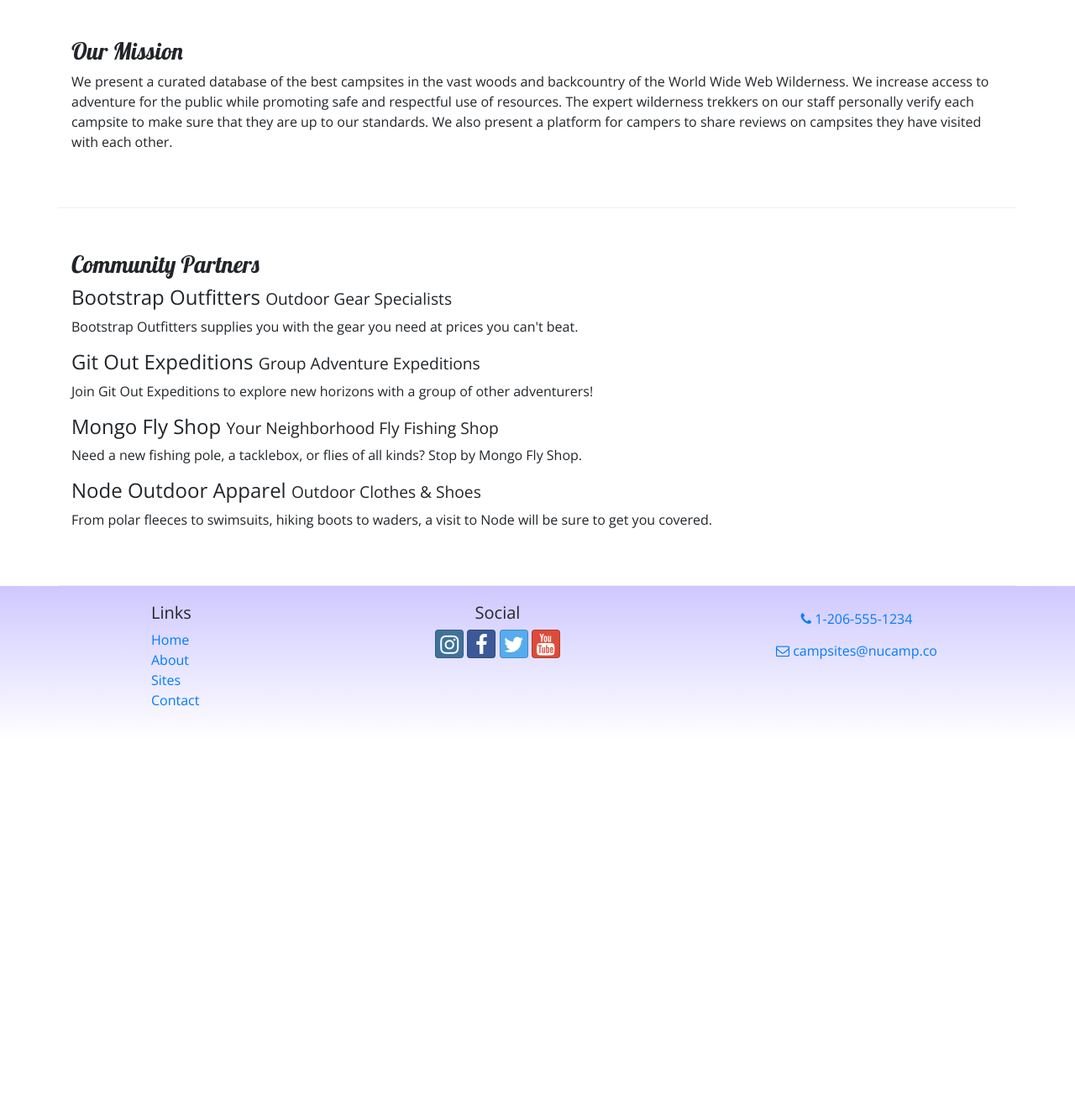
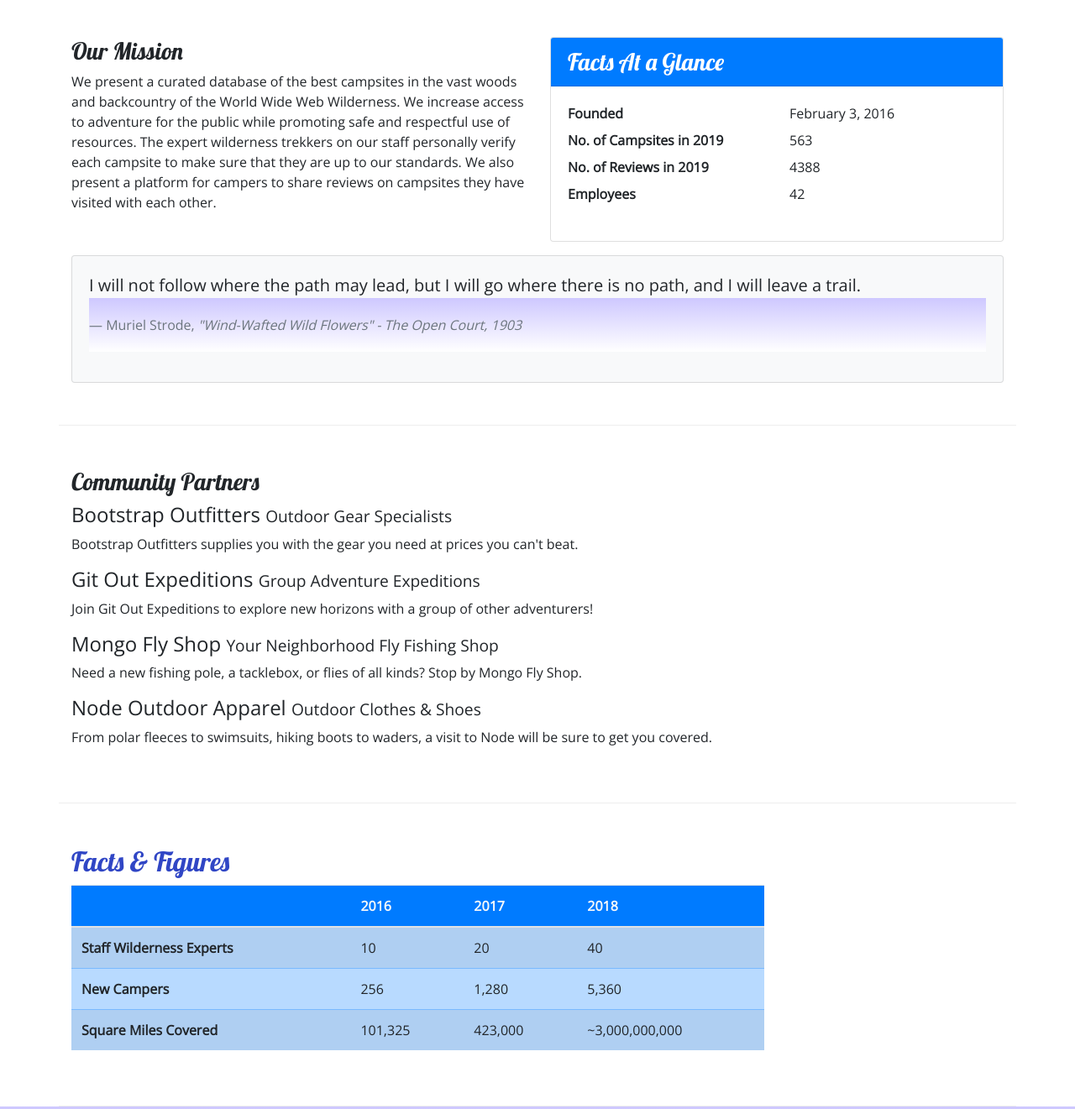
Before and after one commit to nikkiefranklin/git-test, a website: page aboutus.html in a window 1280 px wide. Shown: the part 360-1681 px from the top of the page at 84% size. Before the commit the page ends 1242 px from the top, so only its background shows below. Drawn offline with nearby package versions, Linux system fonts and the light colour scheme.

Commit message:
Tables and Cards

```diff
--- a/aboutus.html
+++ b/aboutus.html
@@ -33,10 +33,14 @@
             </button>
             <div class="collapse navbar-collapse" id="nucampNavbar">
                 <ul class="navbar-nav">
-            <li class="nav-item"><a class="nav-link" href="index.html"><span class="fa fa-home fa-lg"></span> Home</a></li>
-            <li class="nav-item active"><a class="nav-link" href="#"><span class="fa fa-info fa-lg"></span> About</a></li>
-            <li class="nav-item"><a class="nav-link" href="#"><span class="fa fa-list fa-lg"></span> Sites</a></li>
-            <li class="nav-item"><a class="nav-link" href="contactus.html"><span class="fa fa-address-card fa-lg"></span> Contact</a></li>
+                    <li class="nav-item"><a class="nav-link" href="index.html"><span class="fa fa-home fa-lg"></span>
+                            Home</a></li>
+                    <li class="nav-item active"><a class="nav-link" href="#"><span class="fa fa-info fa-lg"></span>
+                            About</a></li>
+                    <li class="nav-item"><a class="nav-link" href="#"><span class="fa fa-list fa-lg"></span> Sites</a>
+                    </li>
+                    <li class="nav-item"><a class="nav-link" href="contactus.html"><span
+                                class="fa fa-address-card fa-lg"></span> Contact</a></li>
                 </ul>
             </div>
         </div>
@@ -55,13 +59,43 @@
         </div>
 
         <div class="row row-content">
-            <div class="col sm-6">
+            <div class="col-sm-6">
                 <h3>Our Mission</h3>
                 <p>We present a curated database of the best campsites in the vast woods and backcountry of the World
                     Wide Web Wilderness. We increase access to adventure for the public while promoting safe and
                     respectful use of resources. The expert wilderness trekkers on our staff personally verify each
                     campsite to make sure that they are up to our standards. We also present a platform for campers to
                     share reviews on campsites they have visited with each other.</p>
+            </div>
+            <div class="col-sm-6">
+                <div class="card">
+                    <h3 class="card-header bg-primary text-white">Facts At a Glance</h3>
+                    <div class="card-body">
+                        <dl class="row">
+                            <dt class="col-6">Founded</dt>
+                            <dd class="col-6">February 3, 2016</dd>
+                            <dt class="col-6">No. of Campsites in 2019</dt>
+                            <dd class="col-6">563</dd>
+                            <dt class="col-6">No. of Reviews in 2019</dt>
+                            <dd class="col-6">4388</dd>
+                            <dt class="col-6">Employees</dt>
+                            <dd class="col-6">42</dd>
+                        </dl>
+                    </div>
+                </div>
+            </div>
+            <div class="col">
+                <div class="card bg-light mt-3">
+                    <blockquote class="blockquote card-body">
+                        <p class="mb-0">I will not follow where the path may lead, but I will go where there is no path,
+                            and I will leave a trail.</p>
+                        <footer class="blockquote-footer">Muriel Strode,
+                            <cite title="Source Title">"Wind-Wafted Wild Flowers" -
+                                The Open Court, 1903
+                            </cite>
+                        </footer>
+                    </blockquote>
+                </div>
             </div>
         </div>
 
@@ -83,11 +117,49 @@
                     sure to get you covered.</p>
             </div>
         </div>
+
+        <div class="row row-content">
+            <div class="col-sm-9">
+                <h2>Facts &amp; Figures</h2>
+                <div class="table-responsive">
+                    <table class="table table-striped">
+                        <thead>
+                            <tr class="bg-primary text-light">
+                                <th></th>
+                                <th>2016</th>
+                                <th>2017</th>
+                                <th>2018</th>
+                            </tr>
+                        </thead>
+                        <tbody class="table-primary">
+                            <tr>
+                                <th>Staff Wilderness Experts</th>
+                                <td>10</td>
+                                <td>20</td>
+                                <td>40</td>
+                            </tr>
+                            <tr>
+                                <th>New Campers</th>
+                                <td>256</td>
+                                <td>1,280</td>
+                                <td>5,360</td>
+                            </tr>
+                            <tr>
+                                <th>Square Miles Covered</th>
+                                <td>101,325</td>
+                                <td>423,000</td>
+                                <td>~3,000,000,000</td>
+                            </tr>
+                        </tbody>
+                    </table>
+                </div>
+            </div>
+        </div>
     </div>
 
 
 
-    <footer>
+    <footer class="site-footer">
         <div class="container">
             <div class="row">
                 <div class="col-4 col-sm-2 offset-1">
@@ -101,14 +173,20 @@
                 </div>
                 <div class="col-6 col-sm-5 text-center">
                     <h5>Social</h5>
-                    <a class="btn btn-social-icon btn-instagram" href="http://instagram.com/"><span class="fa fa-instagram"></span></a>
-                    <a class="btn btn-social-icon btn-facebook" href="http://facebook.com/"><span class="fa fa-facebook"></span></a>
-                    <a class="btn btn-social-icon btn-twitter" href="http://twitter.com/"><span class="fa fa-twitter"></span></a>
-                    <a class="btn btn-social-icon btn-google" href="http://youtube.com/"><span class="fa fa-youtube"></span></a>
+                    <a class="btn btn-social-icon btn-instagram" href="http://instagram.com/"><span
+                            class="fa fa-instagram"></span></a>
+                    <a class="btn btn-social-icon btn-facebook" href="http://facebook.com/"><span
+                            class="fa fa-facebook"></span></a>
+                    <a class="btn btn-social-icon btn-twitter" href="http://twitter.com/"><span
+                            class="fa fa-twitter"></span></a>
+                    <a class="btn btn-social-icon btn-google" href="http://youtube.com/"><span
+                            class="fa fa-youtube"></span></a>
                 </div>
                 <div class="col-sm-4 text-center">
-                    <a role="button" class="btn btn-link" href="tel:+12065551234"><span class="fa fa-phone"></span> 1-206-555-1234</a><br />
-                    <a role="button" class="btn btn-link" href="mailto:campsites@nucamp.co"><span class="fa fa-envelope-o"></span> campsites@nucamp.co</a>
+                    <a role="button" class="btn btn-link" href="tel:+12065551234"><span class="fa fa-phone"></span>
+                        1-206-555-1234</a><br />
+                    <a role="button" class="btn btn-link" href="mailto:campsites@nucamp.co"><span
+                            class="fa fa-envelope-o"></span> campsites@nucamp.co</a>
                 </div>
             </div>
         </div>
--- a/css/styles.css
+++ b/css/styles.css
@@ -35,3 +35,8 @@
 .navbar {
     background-color: #901CAD;
 }
+
+.site-footer{
+    background-image: linear-gradient(#CEC8FF, white);
+    padding: 20px 0;
+}
```
Also changed, not shown: contactus.html (+1 -1 lines), index.html (+1 -1 lines). Lines whose indentation alone changed are shown as unchanged.
